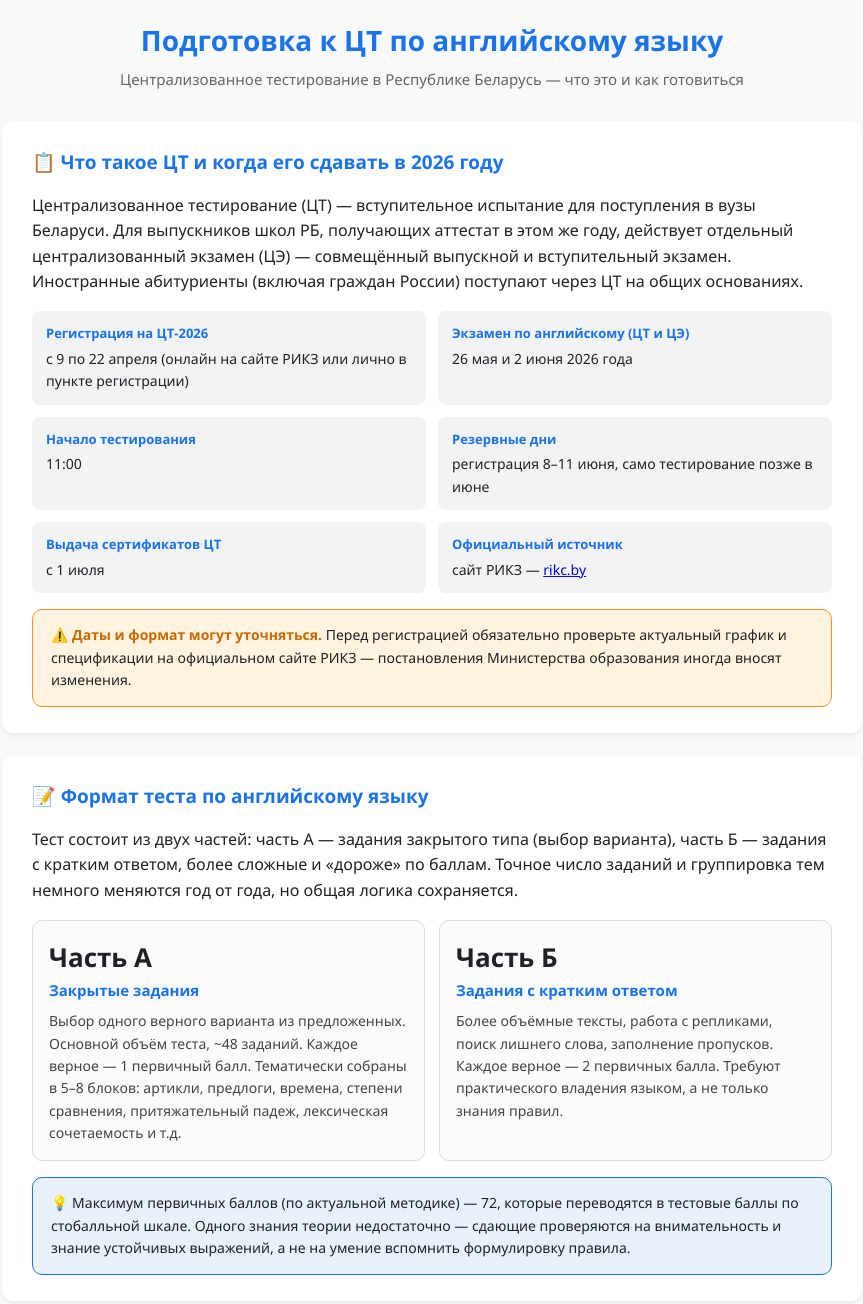
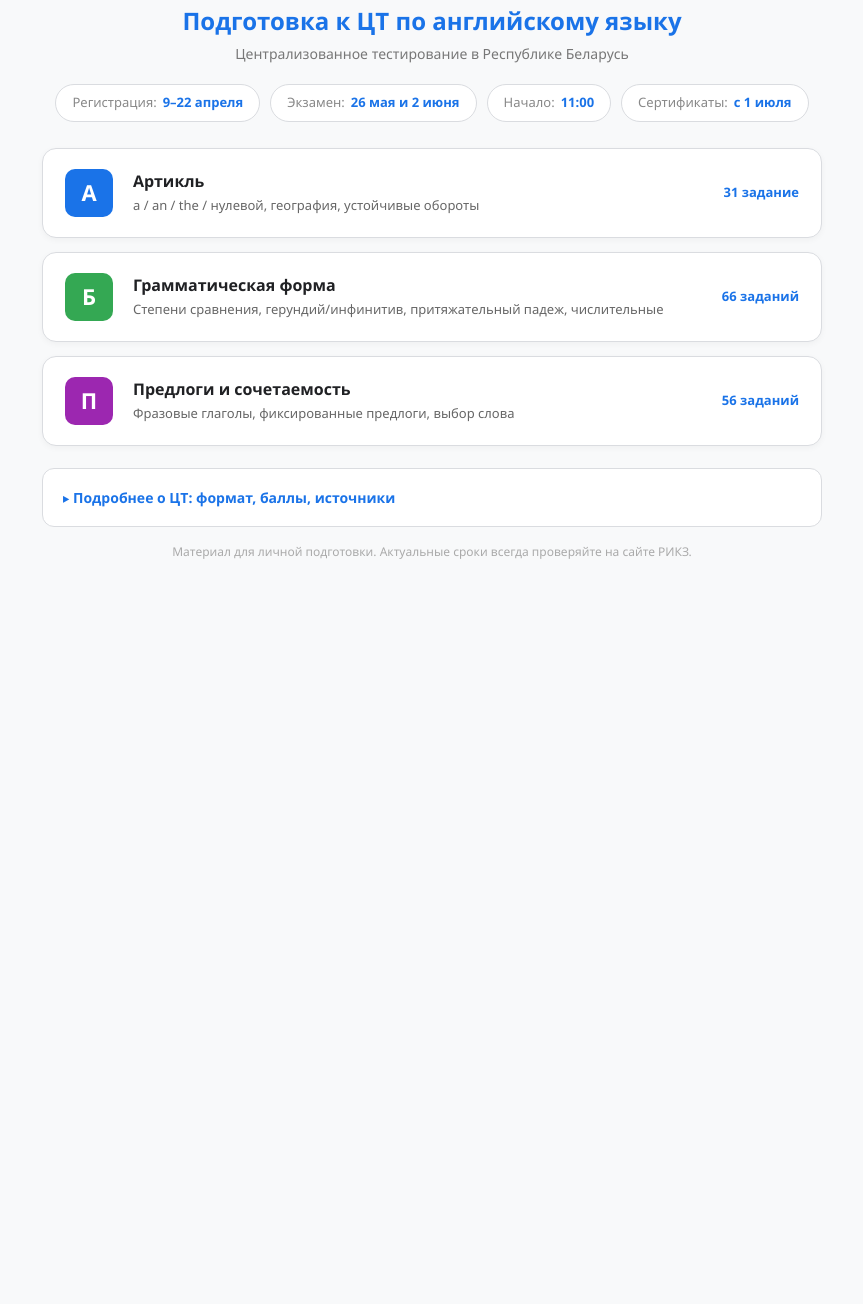
Before and after one commit to langustlingua/Ct1, a plain HTML site: page index.html in a window 1280 px wide. Shown: the part 21-1325 px from the top of the page, without its empty margins (208-1071 px from the left). After the commit the page ends 800 px from the top, so only its background shows below. Drawn offline with Linux system fonts and the light colour scheme.

Commit message:
Add files via upload

```diff
--- a/index.html
+++ b/index.html
@@ -9,93 +9,64 @@
         --primary: #1a73e8; --bg: #f8f9fa; --card: #ffffff; --text: #202124;
         --success: #34a853; --danger: #ea4335; --border: #dadce0;
     }
-    body { font-family: 'Segoe UI', Tahoma, Geneva, Verdana, sans-serif; background-color: var(--bg); color: var(--text); margin: 0; padding: 20px; line-height: 1.6; }
-    .container { max-width: 860px; margin: 0 auto; }
-    h1 { text-align: center; color: var(--primary); font-size: 28px; margin-bottom: 4px; }
-    .subtitle { text-align: center; color: #666; font-size: 15px; margin-bottom: 30px; }
+    * { box-sizing: border-box; }
+    body { font-family: 'Segoe UI', Tahoma, Geneva, Verdana, sans-serif; background-color: var(--bg); color: var(--text); margin: 0; padding: 24px 20px; line-height: 1.5; }
+    .container { max-width: 780px; margin: 0 auto; }
 
-    .card { background: var(--card); border-radius: 12px; box-shadow: 0 4px 6px rgba(0,0,0,0.05); padding: 26px 30px; margin-bottom: 22px; }
-    .card h2 { margin-top: 0; font-size: 19px; color: var(--primary); }
+    h1 { text-align: center; color: var(--primary); font-size: 24px; margin: 0 0 4px 0; }
+    .subtitle { text-align: center; color: #777; font-size: 14px; margin-bottom: 20px; }
 
-    .fact-grid { display: grid; grid-template-columns: 1fr 1fr; gap: 12px; margin-top: 14px; }
-    @media (max-width: 600px) { .fact-grid { grid-template-columns: 1fr; } }
-    .fact-item { background: #f1f3f4; border-radius: 8px; padding: 12px 14px; font-size: 14px; }
-    .fact-item strong { display: block; color: var(--primary); font-size: 13px; margin-bottom: 4px; }
+    .quick-facts { display: flex; justify-content: center; gap: 10px; flex-wrap: wrap; margin-bottom: 26px; }
+    .qf-pill { background: var(--card); border: 1px solid var(--border); border-radius: 20px; padding: 8px 16px; font-size: 13px; display: flex; gap: 6px; align-items: center; }
+    .qf-pill .lbl { color: #888; }
+    .qf-pill .val { font-weight: 600; color: var(--primary); }
 
-    .structure-row { display: flex; gap: 14px; margin-top: 14px; flex-wrap: wrap; }
-    .structure-box { flex: 1; min-width: 220px; border: 1px solid var(--border); border-radius: 10px; padding: 16px; background: #fafbfc; }
-    .structure-box h4 { margin: 0 0 8px 0; color: var(--primary); font-size: 15px; }
-    .structure-box p { margin: 0; font-size: 14px; color: #444; }
-    .structure-box .num { font-size: 26px; font-weight: bold; color: var(--text); }
-
-    .note-box { background: #fff3e0; border: 1px solid #f9902b; border-radius: 10px; padding: 14px 18px; font-size: 14px; margin-top: 16px; }
-    .note-box strong { color: #c96a00; }
-
-    .trainer-grid { display: flex; flex-direction: column; gap: 14px; margin-top: 10px; }
-    .trainer-link { display: grid; grid-template-columns: 56px 1fr auto; gap: 16px; align-items: center; padding: 18px 20px; border-radius: 12px; background: var(--card); border: 1px solid var(--border); text-decoration: none; color: var(--text); transition: 0.2s; box-shadow: 0 2px 4px rgba(0,0,0,0.03); }
-    .trainer-link:hover { border-color: var(--primary); box-shadow: 0 4px 10px rgba(26,115,232,0.15); transform: translateY(-1px); }
-    .trainer-icon { width: 48px; height: 48px; border-radius: 10px; display: flex; align-items: center; justify-content: center; font-size: 24px; color: white; }
+    .trainer-grid { display: flex; flex-direction: column; gap: 14px; margin-bottom: 22px; }
+    .trainer-link { display: grid; grid-template-columns: 52px 1fr auto; gap: 16px; align-items: center; padding: 20px 22px; border-radius: 14px; background: var(--card); border: 1px solid var(--border); text-decoration: none; color: var(--text); transition: 0.2s; box-shadow: 0 2px 6px rgba(0,0,0,0.04); }
+    .trainer-link:hover { border-color: var(--primary); box-shadow: 0 6px 14px rgba(26,115,232,0.18); transform: translateY(-2px); }
+    .trainer-icon { width: 48px; height: 48px; border-radius: 10px; display: flex; align-items: center; justify-content: center; font-size: 22px; font-weight: bold; color: white; }
     .trainer-icon.c1 { background: #1a73e8; }
     .trainer-icon.c2 { background: #34a853; }
     .trainer-icon.c3 { background: #9c27b0; }
-    .trainer-title { font-weight: 600; font-size: 16px; margin-bottom: 4px; }
+    .trainer-title { font-weight: 600; font-size: 16px; margin-bottom: 3px; }
     .trainer-desc { font-size: 13px; color: #666; }
     .trainer-count { font-size: 13px; color: var(--primary); font-weight: 600; white-space: nowrap; }
+    .trainer-arrow { display: none; }
 
-    .sources { font-size: 12px; color: #888; margin-top: 20px; }
-    .sources a { color: #888; }
-    footer { text-align: center; font-size: 12px; color: #999; margin-top: 30px; }
+    details { background: var(--card); border-radius: 12px; padding: 4px 20px; border: 1px solid var(--border); }
+    summary { cursor: pointer; padding: 14px 0; font-weight: 600; color: var(--primary); font-size: 14px; list-style: none; }
+    summary::-webkit-details-marker { display: none; }
+    summary::before { content: "▸ "; }
+    details[open] summary::before { content: "▾ "; }
+    .details-body { padding-bottom: 18px; font-size: 14px; color: #444; }
+    .details-body h4 { color: var(--primary); font-size: 14px; margin: 16px 0 6px 0; }
+    .details-body p { margin: 0 0 8px 0; }
+    .details-body ul { margin: 0 0 8px 0; padding-left: 20px; }
+    .note-box { background: #fff3e0; border: 1px solid #f9902b; border-radius: 8px; padding: 10px 14px; font-size: 13px; margin-top: 10px; }
+    .note-box strong { color: #c96a00; }
+    .sources { font-size: 12px; color: #999; margin-top: 14px; }
+    .sources a { color: #999; }
+    footer { text-align: center; font-size: 12px; color: #aaa; margin-top: 16px; }
 </style>
 </head>
 <body>
 <div class="container">
     <h1>Подготовка к ЦТ по английскому языку</h1>
-    <div class="subtitle">Централизованное тестирование в Республике Беларусь — что это и как готовиться</div>
+    <div class="subtitle">Централизованное тестирование в Республике Беларусь</div>
 
-    <div class="card">
-        <h2>📋 Что такое ЦТ и когда его сдавать в 2026 году</h2>
-        <p style="margin-top:0;">Централизованное тестирование (ЦТ) — вступительное испытание для поступления в вузы Беларуси. Для выпускников школ РБ, получающих аттестат в этом же году, действует отдельный централизованный экзамен (ЦЭ) — совмещённый выпускной и вступительный экзамен. Иностранные абитуриенты (включая граждан России) поступают через ЦТ на общих основаниях.</p>
-
-        <div class="fact-grid">
-            <div class="fact-item"><strong>Регистрация на ЦТ‑2026</strong>с 9 по 22 апреля (онлайн на сайте РИКЗ или лично в пункте регистрации)</div>
-            <div class="fact-item"><strong>Экзамен по английскому (ЦТ и ЦЭ)</strong>26 мая и 2 июня 2026 года</div>
-            <div class="fact-item"><strong>Начало тестирования</strong>11:00</div>
-            <div class="fact-item"><strong>Резервные дни</strong>регистрация 8–11 июня, само тестирование позже в июне</div>
-            <div class="fact-item"><strong>Выдача сертификатов ЦТ</strong>с 1 июля</div>
-            <div class="fact-item"><strong>Официальный источник</strong>сайт РИКЗ — <a href="https://rikc.by" target="_blank">rikc.by</a></div>
+    <div class="quick-facts">
+        <div class="qf-pill"><span class="lbl">Регистрация:</span><span class="val">9–22 апреля</span></div>
+        <div class="qf-pill"><span class="lbl">Экзамен:</span><span class="val">26 мая и 2 июня</span></div>
+        <div class="qf-pill"><span class="lbl">Начало:</span><span class="val">11:00</span></div>
+        <div class="qf-pill"><span class="lbl">Сертификаты:</span><span class="val">с 1 июля</span></div>
     </div>
-
-        <div class="note-box">⚠️ <strong>Даты и формат могут уточняться.</strong> Перед регистрацией обязательно проверьте актуальный график и спецификации на официальном сайте РИКЗ — постановления Министерства образования иногда вносят изменения.</div>
-    </div>
-
-    <div class="card">
-        <h2>📝 Формат теста по английскому языку</h2>
-        <p style="margin-top:0;">Тест состоит из двух частей: часть А — задания закрытого типа (выбор варианта), часть Б — задания с кратким ответом, более сложные и «дороже» по баллам. Точное число заданий и группировка тем немного меняются год от года, но общая логика сохраняется.</p>
-        <div class="structure-row">
-            <div class="structure-box">
-                <div class="num">Часть А</div>
-                <h4>Закрытые задания</h4>
-                <p>Выбор одного верного варианта из предложенных. Основной объём теста, ~48 заданий. Каждое верное — 1 первичный балл. Тематически собраны в 5–8 блоков: артикли, предлоги, времена, степени сравнения, притяжательный падеж, лексическая сочетаемость и т.д.</p>
-            </div>
-            <div class="structure-box">
-                <div class="num">Часть Б</div>
-                <h4>Задания с кратким ответом</h4>
-                <p>Более объёмные тексты, работа с репликами, поиск лишнего слова, заполнение пропусков. Каждое верное — 2 первичных балла. Требуют практического владения языком, а не только знания правил.</p>
-            </div>
-        </div>
-        <div class="note-box" style="background:#e8f0fe; border-color: var(--primary);">💡 Максимум первичных баллов (по актуальной методике) — 72, которые переводятся в тестовые баллы по стобалльной шкале. Одного знания теории недостаточно — сдающие проверяются на внимательность и знание устойчивых выражений, а не на умение вспомнить формулировку правила.</div>
-    </div>
-
-    <div class="card">
-        <h2>🧰 Тренажёры для подготовки</h2>
-        <p style="margin-top:0; color:#666; font-size:14px;">Три блока, соответствующие основным группам заданий части А. В каждом — теория, практика с моментальной проверкой, тренажёр на память устойчивых конструкций, личный словарь с озвучкой и автоматическая пауза теста при повторяющихся ошибках по одной теме.</p>
 
     <div class="trainer-grid">
         <a class="trainer-link" href="trenazher_ct_articles.html">
             <div class="trainer-icon c1">A</div>
             <div>
                 <div class="trainer-title">Артикль</div>
-                    <div class="trainer-desc">a / an / the / нулевой артикль, географические названия, устойчивые обороты</div>
+                <div class="trainer-desc">a / an / the / нулевой, география, устойчивые обороты</div>
             </div>
             <div class="trainer-count">31 задание</div>
         </a>
@@ -103,7 +74,7 @@
         <a class="trainer-link" href="trenazher_ct_grammar_forms.html">
             <div class="trainer-icon c2">Б</div>
             <div>
-                    <div class="trainer-title">Выбор правильной грамматической формы</div>
+                <div class="trainer-title">Грамматическая форма</div>
                 <div class="trainer-desc">Степени сравнения, герундий/инфинитив, притяжательный падеж, числительные</div>
             </div>
             <div class="trainer-count">66 заданий</div>
@@ -112,13 +83,26 @@
         <a class="trainer-link" href="trenazher_ct_prepositions.html">
             <div class="trainer-icon c3">П</div>
             <div>
-                    <div class="trainer-title">Предлоги и лексическая сочетаемость</div>
-                    <div class="trainer-desc">Фразовые глаголы, фиксированные предлоги, выбор слова, лишнее слово</div>
+                <div class="trainer-title">Предлоги и сочетаемость</div>
+                <div class="trainer-desc">Фразовые глаголы, фиксированные предлоги, выбор слова</div>
             </div>
             <div class="trainer-count">56 заданий</div>
         </a>
     </div>
-    </div>
+
+    <details>
+        <summary>Подробнее о ЦТ: формат, баллы, источники</summary>
+        <div class="details-body">
+            <p>ЦТ — вступительное испытание для поступления в вузы Беларуси. Для выпускников школ РБ действует отдельный централизованный экзамен (ЦЭ) — совмещённый выпускной и вступительный. Иностранные абитуриенты (включая граждан России) поступают через ЦТ на общих основаниях.</p>
+
+            <h4>Формат теста</h4>
+            <ul>
+                <li><strong>Часть А</strong> — закрытые задания (выбор варианта), ~48 штук, 1 первичный балл за каждое. Собраны в 5–8 тематических блоков: артикли, предлоги, времена, степени сравнения, притяжательный падеж, сочетаемость.</li>
+                <li><strong>Часть Б</strong> — задания с кратким ответом, ~12 штук, 2 первичных балла за каждое. Более объёмные тексты, поиск лишнего слова, работа с репликами.</li>
+                <li>Максимум 72 первичных балла → переводятся в стобалльную шкалу.</li>
+            </ul>
+
+            <div class="note-box">⚠️ Даты, спецификации и число заданий могут уточняться постановлениями Минобразования. Перед регистрацией проверяйте актуальную информацию на сайте РИКЗ.</div>
 
             <div class="sources">
                 Источники: <a href="https://rikc.by" target="_blank">rikc.by</a> (официальный сайт РИКЗ) ·
@@ -126,8 +110,10 @@
                 <a href="https://adukar.by" target="_blank">adukar.by</a> ·
                 <a href="https://teenage.by" target="_blank">teenage.by</a>
             </div>
+        </div>
+    </details>
 
-    <footer>Материал для личной подготовки. Актуальные сроки и спецификации всегда проверяйте на сайте РИКЗ.</footer>
+    <footer>Материал для личной подготовки. Актуальные сроки всегда проверяйте на сайте РИКЗ.</footer>
 </div>
 </body>
 </html>
```
Lines whose indentation alone changed are shown as unchanged.
